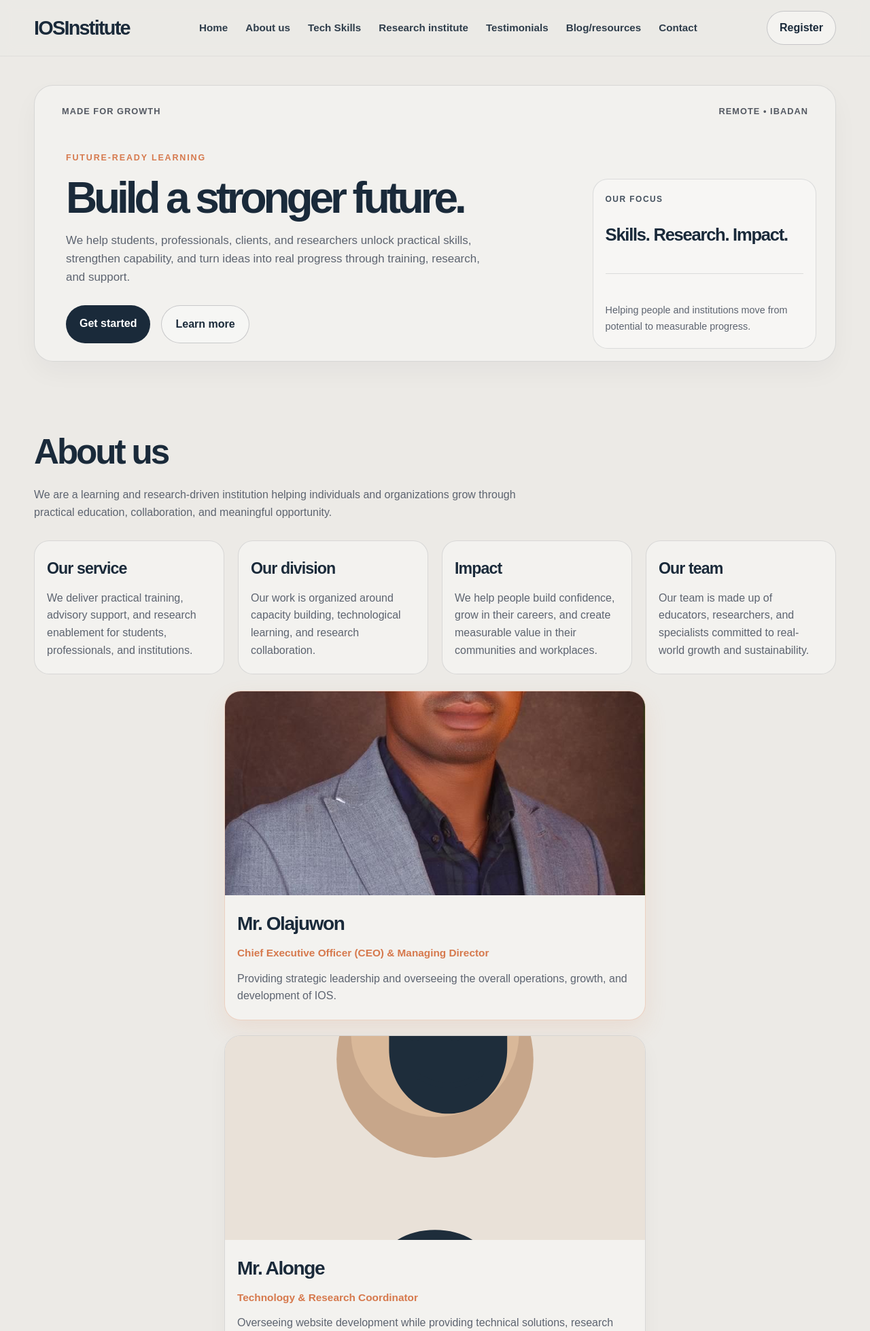
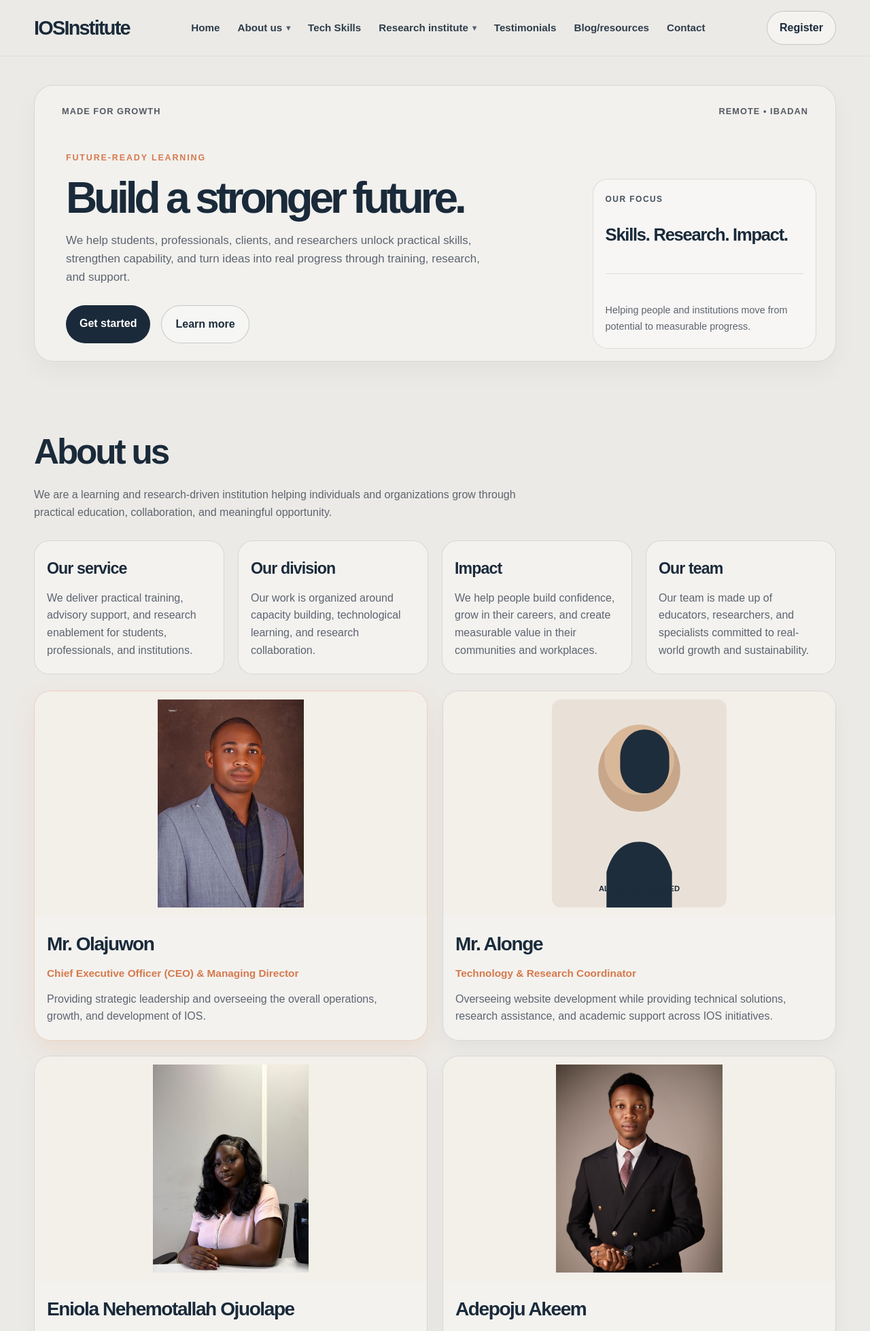
Before and after one commit to asunkemuhammed-oss/IOSInstitute, a Flask app: page / in a window 1280 px wide. Shown: the top 1958 px of the page at 68% size. Run offline with Flask 3, Linux system fonts and the light colour scheme.

Commit message:
Restore homepage design with team corrections

```diff
--- a/templates/home.html
+++ b/templates/home.html
@@ -69,6 +69,16 @@
         font-size: 0.95rem;
         font-weight: 600;
         opacity: 0.9;
+        display: inline-flex;
+        align-items: center;
+        gap: 6px;
+      }
+
+      .nav-links a.has-caret::after {
+        content: "▾";
+        font-size: 0.72rem;
+        color: var(--primary);
+        opacity: 0.8;
       }
 
       .nav-links a:hover {
@@ -239,11 +249,10 @@
       }
 
       .team-grid {
-        margin: 24px auto 0;
+        margin: 24px 0 0;
         display: grid;
-        grid-template-columns: 1fr;
+        grid-template-columns: repeat(2, minmax(220px, 1fr));
         gap: 22px;
-        max-width: 620px;
       }
 
       .team-card {
@@ -255,7 +264,6 @@
       }
 
       .team-card.featured {
-        max-width: 100%;
         border: 1px solid rgba(214, 121, 77, 0.28);
         box-shadow: 0 14px 34px rgba(214, 121, 77, 0.12);
       }
@@ -263,9 +271,10 @@
       .team-card img {
         display: block;
         width: 100%;
-        height: 300px;
-        object-fit: cover;
-        background: #efe6dc;
+        height: 330px;
+        object-fit: contain;
+        background: #f3efe9;
+        padding: 12px;
       }
 
       .team-body {
@@ -449,9 +458,9 @@
         <div class="brand">IOSInstitute</div>
         <nav class="nav-links">
           <a href="#home">Home</a>
-          <a href="#about">About us</a>
+          <a class="has-caret" href="#about">About us</a>
           <a href="#tech-skills">Tech Skills</a>
-          <a href="#research-institute">Research institute</a>
+          <a class="has-caret" href="#research-institute">Research institute</a>
           <a href="#testimonials">Testimonials</a>
           <a href="#blog">Blog/resources</a>
           <a href="#contact">Contact</a>
```
